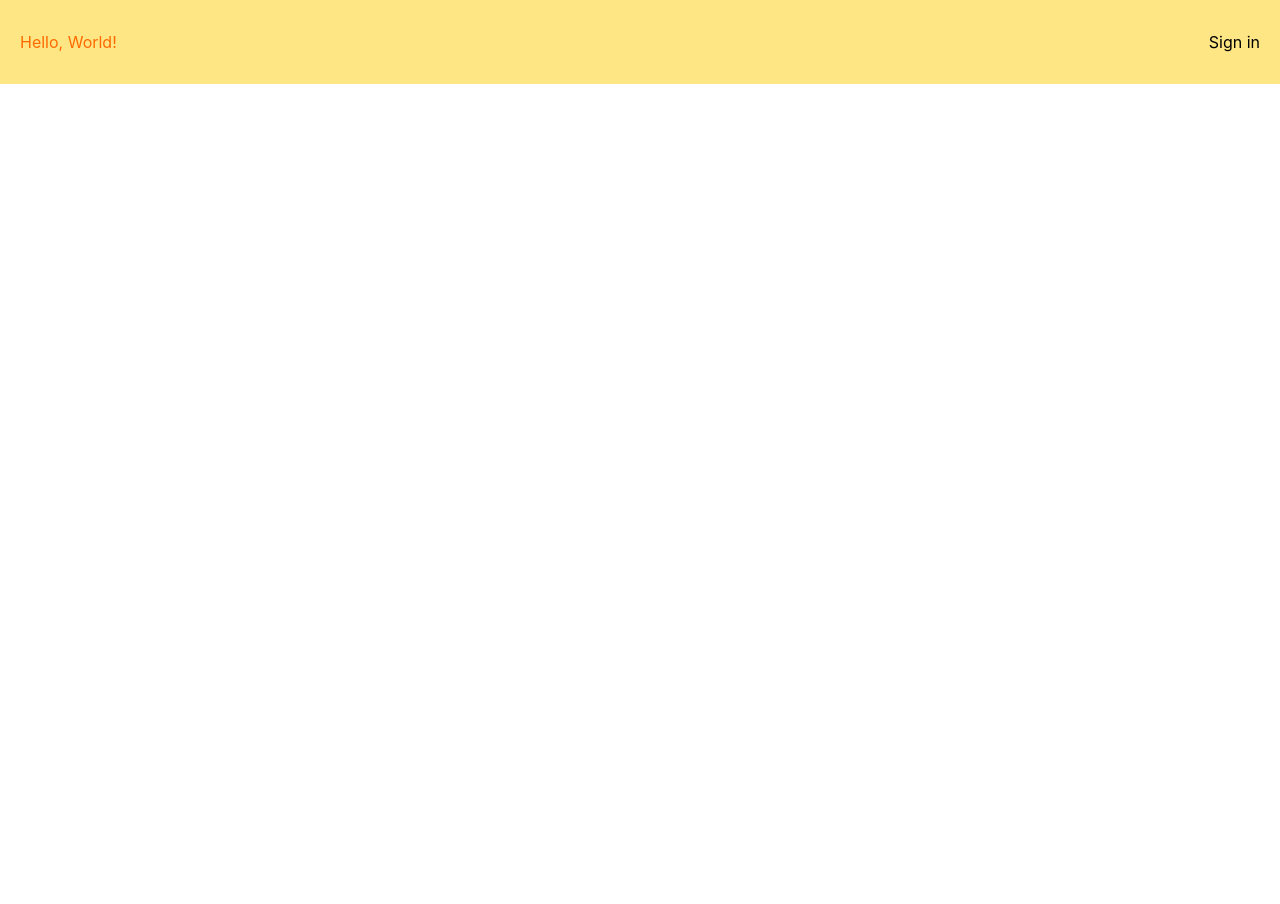
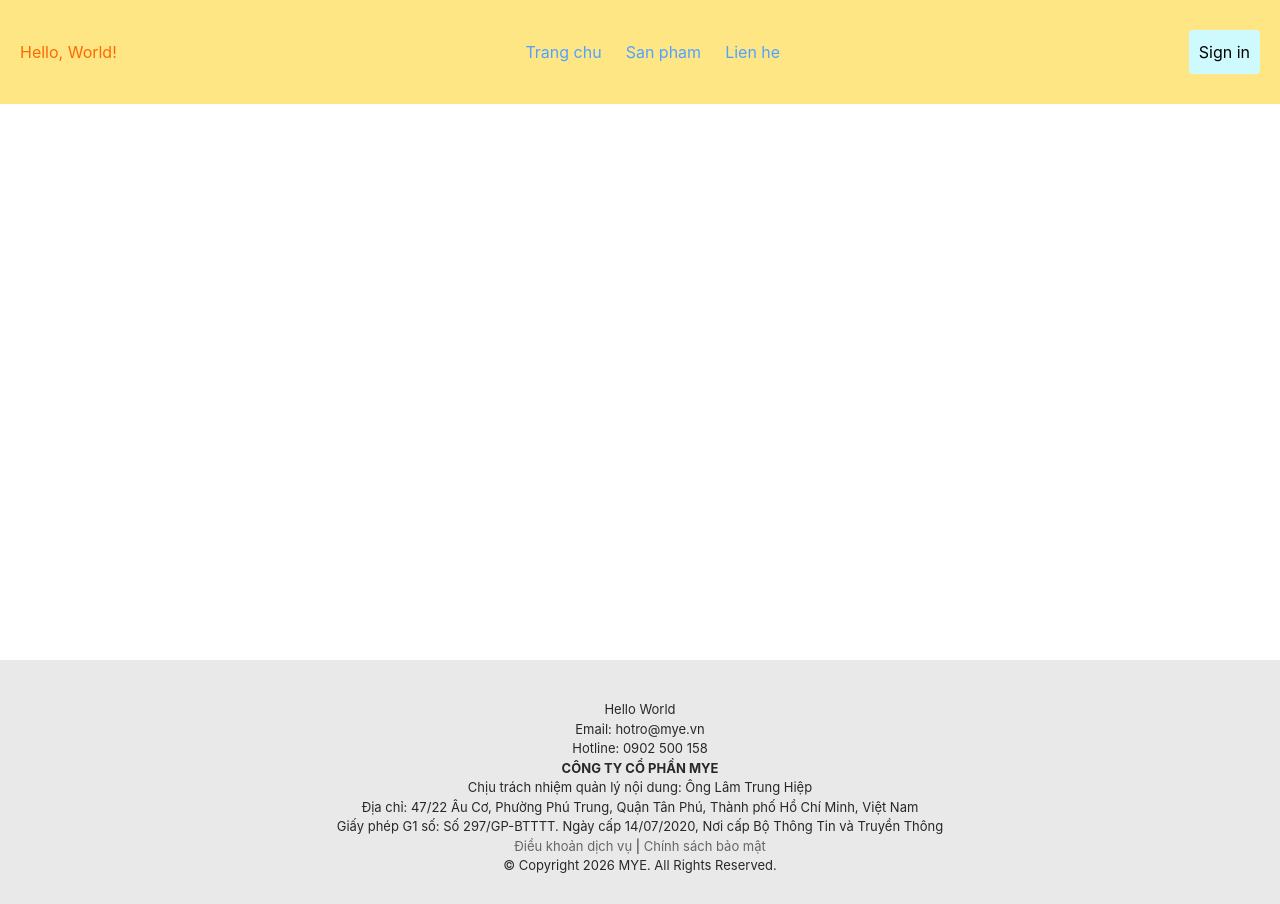
Before and after one commit to JohnT6/TTTN, an Astro site in the folder (8_6_TestAstro)/: page / in a window 1280 px wide. Before the commit the page ends 800 px from the top, so only its background shows below. Built offline with nearby package versions, Linux system fonts and the light colour scheme; Astro itself is replaced by a stand-in of ours.

Commit message:
tech 8/6: Làm các components đơn giản header và footer

```diff
--- /dev/null
+++ b/(8_6_TestAstro)/src/components/Footer.astro
@@ -0,0 +1,18 @@
+ <footer class=" bg-[#92929233] pt-[40px] px-[20px] pb-[28px] text-center text-[13px] text-[#282828] mt-[56px]">
+        <div>
+            <!-- <div class="logo footer-logo">
+                <img src="./images/Logo-myE.png" alt="MyE">
+            </div> -->
+            <p>Hello World</p>
+            <p >Email: hotro@mye.vn</p>
+            <p >Hotline: 0902 500 158</p>
+            <p class="company-name"><strong>CÔNG TY CỔ PHẦN MYE</strong></p>
+            <p>Chịu trách nhiệm quản lý nội dung: Ông Lâm Trung Hiệp</p>
+            <p>Địa chỉ: 47/22 Âu Cơ, Phường Phú Trung, Quận Tân Phú, Thành phố Hồ Chí Minh, Việt Nam</p>
+            <p>Giấy phép G1 số: Số 297/GP-BTTTT. Ngày cấp 14/07/2020, Nơi cấp Bộ Thông Tin và Truyền Thông</p>
+            <div class="[&>a]:text-[#666] [&>a]:no-underline [&>a]:transition-colors [&>a]:duration-300 [&>a]:ease-in-out [&>a]:hover:text-[#e67e22]">
+                <a href="#">Điều khoản dịch vụ</a> | <a href="#">Chính sách bảo mật</a>
+            </div>
+            <p class="copyright">© Copyright 2026 MYE. All Rights Reserved.</p>
+        </div>
+    </footer>
--- /dev/null
+++ b/(8_6_TestAstro)/src/components/Header.astro
@@ -0,0 +1,22 @@
+---
+const menuItems = ['Trang chu', 'San pham', 'Lien he'];
+---
+
+<div class="w-7xl mx-auto my-0">
+   	 <header>
+			<div class="flex justify-between items-center bg-amber-200 px-[20px] py-[30px]">
+				<h1 class="text-orange-500">Hello, World!</h1>
+				<ul class="flex gap-x-6">
+					<!-- <li>hi</li>
+					<li>hi</li>
+					<li>hi</li> -->
+					{menuItems.map(item => (
+						<li class="text-blue-400 cursor-pointer hover:text-blue-800">
+							{item}
+						</li>
+					))}
+				</ul>
+				<button class="cursor-pointer bg-cyan-100 p-2.5 rounded-sm hover:bg-blue-400">Sign in</button>
+			</div>
+		</header>
+</div>
--- a/(8_6_TestAstro)/src/layouts/Layout.astro
+++ b/(8_6_TestAstro)/src/layouts/Layout.astro
@@ -16,6 +16,7 @@
 <style>
 	html,
 	body {
+		box-sizing: border-box;
 		margin: 0;
 		width: 100%;
 		height: 100%;
--- a/(8_6_TestAstro)/src/pages/index.astro
+++ b/(8_6_TestAstro)/src/pages/index.astro
@@ -1,5 +1,7 @@
 ---
 import Welcome from '../components/Welcome.astro';
+import Header from '../components/Header.astro';
+import Footer from '../components/Footer.astro';
 import Layout from '../layouts/Layout.astro';
 import '../styles/global.css';
 
@@ -8,33 +10,10 @@ import '../styles/global.css';
 
 console.log("Run this in server not client")
 
-const menuItems = ['Trang chủ', 'Sản phẩm', 'Liên hệ'];
 ---
 
-<!-- <Layout>
-	<Welcome />
-</Layout> -->
-<html>
-  <body>
-   <div class="w-7xl mx-auto my-0">
-   	 <header>
-			<div class="flex justify-between bg-amber-200 px-[20px] py-[30px]">
-				<h1 class="text-orange-500">Hello, World!</h1>
-				<ul class="flex gap-x-6">
-					<!-- <li>hi</li>
-					<li>hi</li>
-					<li>hi</li> -->
-					{menuItems.lis}
-				</ul>
-				<button class="cursor-pointer">Sign in</button>
-			</div>
-		</header>
-   </div>
-
-  </body>
-</html>
-<!-- <style>
-  h1 {
-    color: orange;
-  }
-</style> -->
+<Layout>
+	<Header />
+  <div class="h-[500px]"></div>
+	<Footer />
+</Layout>
```
Also changed, not shown: (8_6_TestAstro)/src/components/Content.astro (added).
